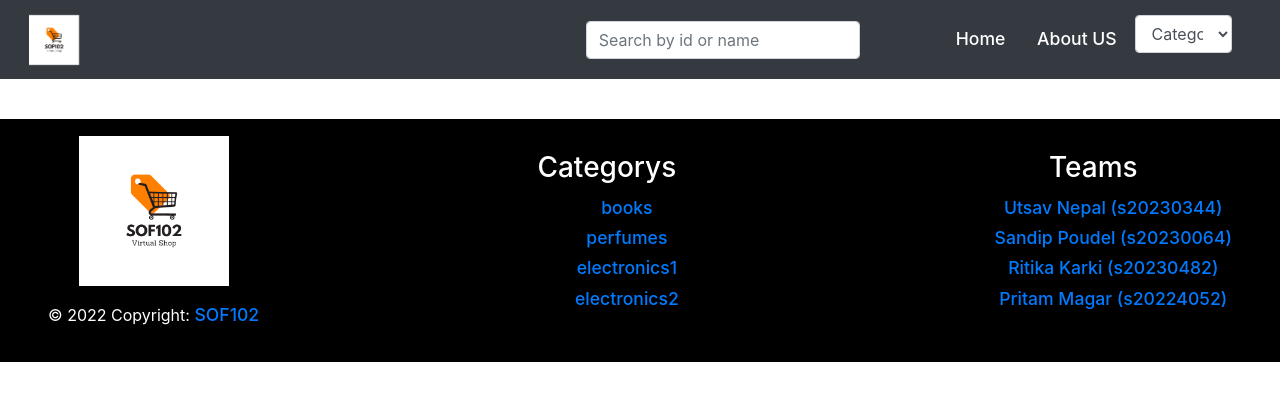
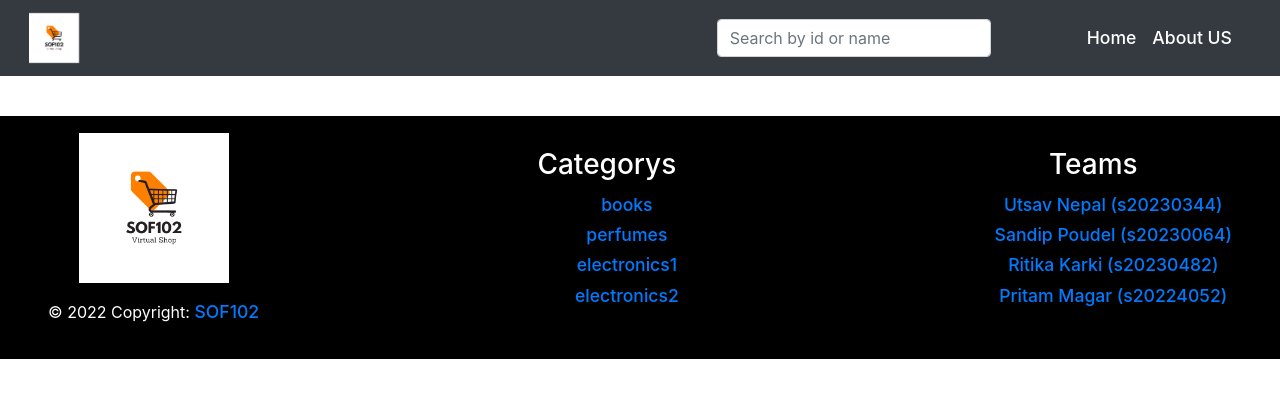
Before and after one commit to dkc1549/e-commerce, a PHP site: page /products.php in a window 1280 px wide. Shown: the top 401 px of the page. Run offline with PHP 8.4, Linux system fonts and the light colour scheme; some libraries are stand-ins or nearby versions.

Commit message:
finishing

```diff
--- a/assets/css/style.css
+++ b/assets/css/style.css
@@ -108,7 +108,7 @@ li {
 }
 
 @media (max-width: 700px) {
-  .footer {
+  .footer-page {
     flex-direction: column;
     align-items: center;
     margin: 0 auto;
@@ -116,17 +116,19 @@ li {
 }
 /* width */
 ::-webkit-scrollbar {
-  width: 8px;
+  width: 5px;
 }
 
 /* Track */
 ::-webkit-scrollbar-track {
   background: #f1f1f1;
+  border-radius: 10px;
 }
 
 /* Handle */
 ::-webkit-scrollbar-thumb {
   background: #888;
+  border-radius: 10px;
 }
 
 /* Handle on hover */
--- a/assets/js/urlOntyping.js
+++ b/assets/js/urlOntyping.js
@@ -9,34 +9,7 @@ document.getElementById('min').addEventListener('change', price);
 
 // <======= SCRIPT FOR NAV BAR SEARCH ============>
 let searchvalue = document.getElementById('searchitem');
-// function search() {
-//   let search = document.getElementById('searchbtn').value;
-//   if (search != '') {
-//     let xhr = new XMLHttpRequest();
-//     // let output = '<ul>';
-//     xhr.open('GET', 'backend/search.php?search=' + search, true);
-//     xhr.onload = function () {
-//       if ((this.status = 200)) {
-//         let data = JSON.parse(this.responseText);
-//         if (typeof data == 'string') {
-//           data = JSON.parse(data);
-//         }
-//         for (const key in data) {
-//           output += `<li><a class='search-list' href="product.php?id=${
-//             data[key].id
-//           }">${data[key].name !== '' && truncate(data[key].name, 15)}</a></li>`;
-//         }
-//         // output += '</ul>';
-//         // console.log(output);
-//       }
-//       searchvalue.innerHTML = output;
-//     };
-//     xhr.send();
-//   } else {
-//     output = '';
-//   }
-// }
-// using fetch request instead of xhr
+
 async function search() {
   let search = document.getElementById('searchbtn').value;
   if (search != '') {
@@ -87,6 +60,7 @@ function category(value) {
               data[key].name,
               30
             )}</h5>
+               <p class="card-text">Price : $${data[key].price}</p>
 
 
               </div>
@@ -121,7 +95,6 @@ function category(value) {
                     perfumedata[i].getElementsByTagName('name')[0].childNodes[0]
                       .nodeValue
                   }</h5>
-
 
               </div>
               <div class="card-footer">
@@ -218,16 +191,19 @@ function price() {
   let output = `<div class="my-4"><div class="container d-flex justify-content-between"></div><div class="row justify-content-center">`;
   if (slug !== null) {
     let xhr = new XMLHttpRequest();
-    console.log('slug empty chaina wala');
+
     let maximum = document.getElementById('max').value;
-    console.log(`maximum = ${maximum}`);
+
     let minimum = document.getElementById('min').value;
-    console.log(`minimum = ${minimum}`);
-    console.log(typeof minimum);
+    if (maximum !== '' && minimum !== '' && maximum < minimum) {
+      let output = `<div class="my-4"><div class="container d-flex justify-content-between"></div><div class="row justify-content-center">`;
+      output += `<h3>maximum should be greater than minimum</h3>`;
+      display.innerHTML = output;
+      return;
+    }
     if (maximum === '' && minimum === '') {
       maximum = 10000;
       minimum = 0;
-      console.log('maximum and minimum empty chaina wala');
       xhr.open(
         'GET',
         `backend/price.php?max=${maximum}&min=${minimum}&slug=${slug}s`,
@@ -263,12 +239,12 @@ function price() {
       xhr.onload = function () {
         if (this.status == 200) {
           let data = JSON.parse(this.responseText);
-          console.log(data);
+
           if (typeof data == 'string') {
             data = JSON.parse(data);
           }
-          console.log(data);
 
+          if (data.length > 0) {
             data.map((item) => {
               output += `<div class="card m-2" style="width: 18rem">
             <img src="${
@@ -290,6 +266,11 @@ function price() {
                 `;
             });
             display.innerHTML = output;
+          } else {
+            let output = `<div class="my-4"><div class="container d-flex justify-content-between"></div><div class="row justify-content-center">`;
+            output += `<h3>Products Not found</h3>`;
+            display.innerHTML = output;
+          }
         }
       };
       xhr.send();
@@ -304,77 +285,8 @@ function price() {
            `;
       document.getElementById('filteroutput').innerHTML = output;
     }
-    if (maximum !== '' && minimum !== '' && maximum < minimum) {
-      let output = `<div class="my-4"><div class="container d-flex justify-content-between"></div><div class="row justify-content-center">`;
-      output += `<h3>Products Not found</h3>`;
-      display.innerHTML = output;
-    }
-  } else {
   }
 }
 function truncate(str, n) {
   return str.length > n ? str.substr(0, n - 1) + '..' : str;
 }
-// electronics2
-{
-  /* <ul class='card-text'>
-  <li>
-    Price : $$
-    {
-      electronic2data[i].getElementsByTagName('price')[0].childNodes[0]
-        .nodeValue
-    }
-  </li>
-  <li>
-    Brand : ${electronic2data[i].getElementsByTagName('brand')[0].textContent}
-  </li>
-  <li>OS : ${electronic2data[i].getElementsByTagName('os')[0].textContent}</li>
-  <li>
-    CPU : ${electronic2data[i].getElementsByTagName('cpu')[0].textContent}
-  </li>
-  <li>
-    Memory size : $
-    {electronic2data[i].getElementsByTagName('computer_memory')[0].textContent}
-  </li>
-  <li>
-    Hardisk size : $
-    {electronic2data[i].getElementsByTagName('hardisk')[0].textContent}
-  </li>
-</ul>; */
-}
-// electronic1
-{
-  //  <ul class='card-text'>
-  //    <li>
-  //      Price : $$
-  //      {
-  //        electronic1data[i].getElementsByTagName('price')[0].childNodes[0]
-  //          .nodeValue
-  //      }
-  //    </li>
-  //    <li>
-  //      Brand : $
-  //      {electronic1data[i].getElementsByTagName('brand')[0].textContent}
-  //    </li>
-  //    <li>
-  //      OS : ${electronic1data[i].getElementsByTagName('os')[0].textContent}
-  //    </li>
-  //    <li>
-  //      Memory : $
-  //      {electronic1data[i].getElementsByTagName('memory')[0].textContent}
-  //    </li>
-  //  </ul>;
-}
-// perfumes
-//  <ul class='card-text'>
-//    <li>
-//      Price : $$
-//      {perfumedata[i].getElementsByTagName('price')[0].childNodes[0].nodeValue}
-//    </li>
-//    <li>
-//      Brand : ${perfumedata[i].getElementsByTagName('brand')[0].textContent}
-//    </li>
-//    <li>
-//      Weight : ${perfumedata[i].getElementsByTagName('weight')[0].textContent}
-//    </li>
-//  </ul>;
--- a/backend/price.php
+++ b/backend/price.php
@@ -13,5 +13,7 @@ if ((isset($_GET['slug'])) && (isset($_GET['max'])) && (isset($_GET['min']))) {
             $arr[] = $resultarr;
         }
         echo json_encode($arr);
+    } else {
+        echo json_encode($arr);
     }
 }
--- a/include/navbar.php
+++ b/include/navbar.php
@@ -40,20 +40,8 @@
                         <li class="nav-item ">
                             <a class=" head-nav" href="aboutus.php">About US</a>
                         </li>
-                        <li class="nav-item " style="margin-top: 5px">
-                            <div class="">
-                                <div class="">
-                                    <select id="category" class="form-select form-control form-select-lg mb-3" aria-label=".form-select-lg example">
-                                        <option selected disabled>Category</option>
-                                        <option value="book">Book</option>
-                                        <option value="perfume">Perfume</option>
-                                        <option value="electronic1">Electronic1</option>
-                                        <option value="electronic2">Electronic2</option>
-                                    </select>
 
-                                </div>
-                            </div>
-                        </li>
+
                     </ul>
                 </div>
 
--- a/products.php
+++ b/products.php
@@ -21,26 +21,15 @@ if (isset($_GET['category'])) {
         }
         return $string;
     }
+
 ?>
     <main>
 
         <div class="container-fluid">
             <div class="row">
-                <div class="col-md-3">
-                    <div class="" style="margin-top: 20px;position:fixed">
-                        <div class="text-center">Filter by price</div>
-                        <div class="container">
-                            <div class=" ">
-                                <div class="">
-                                    <label for="" class="form-label">Max</label>
-                                    <input type="number" step="0.01" class="d-inline-block form-control" name="" id="max" placeholder="">
-                                </div>
-                                <div class="">
-                                    <label for="" class="form-label">Min</label>
-                                    <input type="number" step="0.01" class="form-control" name="" id="min" placeholder="">
-                                </div>
-                            </div>
-                        </div>
+                <div class="col-md-3 justify-content-center" style="height: fit-content;">
+                    <div class="" style="margin:20px auto;position:fixed">
+
                     </div>
                 </div>
 
@@ -48,7 +37,8 @@ if (isset($_GET['category'])) {
                     <div class="row">
                         <div>
                             <div class="category-title-container">
-                                <h2>category name</h2>
+
+                                <h2><?php echo strtoupper($category); ?></h2>
 
                             </div>
                             <div class="cards-container " id="filteroutput">
@@ -63,8 +53,7 @@ if (isset($_GET['category'])) {
                                             <h5 title="<?php echo $product['name']; ?>" class="card-title"><?php echo cutString($product['name'], 30) ?></h5>
                                             <ul class="card-text">
                                                 <li>Price : $<?php echo $product['price']; ?></li>
-                                                <!-- <li>Brand : <?php echo $product['brand']; ?></li>
-                                    <li>Weight : <?php echo $product['weight']; ?></li> -->
+
                                             </ul>
 
                                         </div>
```
Also changed, not shown: index.php (indentation only). Lines whose indentation alone changed are shown as unchanged.
